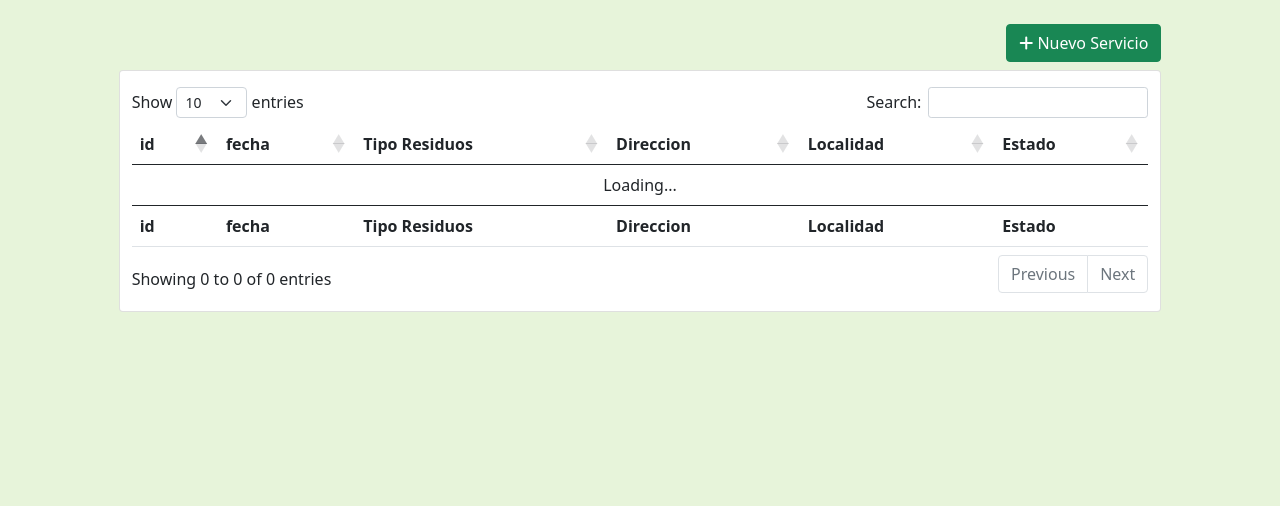
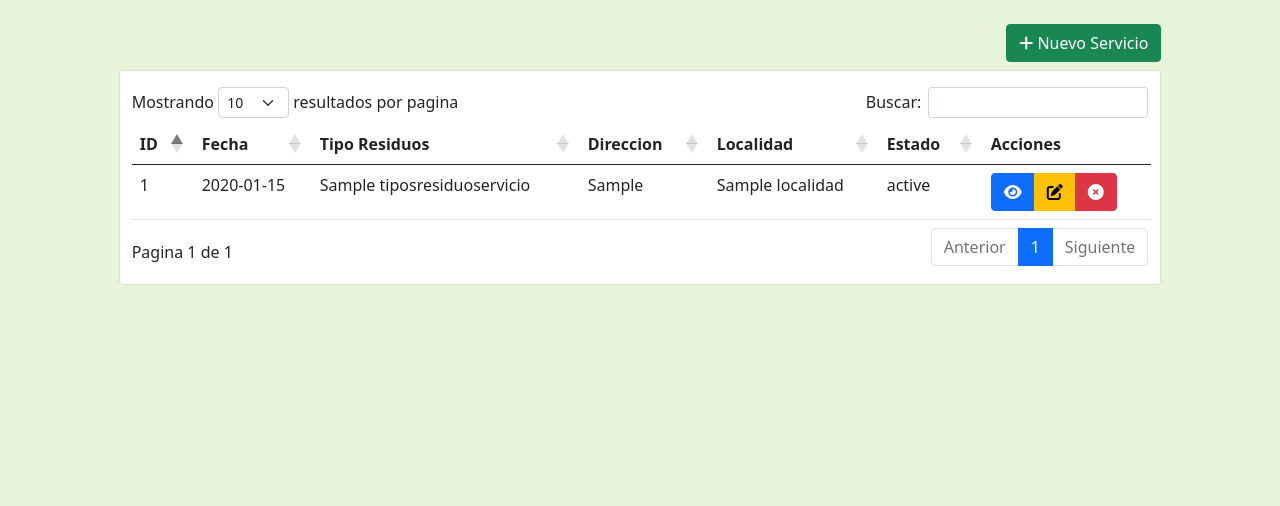
Before and after one commit to brayz987/EkoAPP, a PHP site: page /views/perfilDatatable.php in a window 1280 px wide. Shown: the part 56-562 px from the top of the page. Run offline with PHP 8.4, Linux system fonts and the light colour scheme; tables that the repository leaves empty or names only in its code hold one stand-in row (values such as "Sample post"); some libraries are stand-ins or nearby versions.

Commit message:
datatable

```diff
--- a/actions/getDatatableServicios.php
+++ b/actions/getDatatableServicios.php
@@ -10,7 +10,9 @@
 
     $result = $consulta->fetchAll(PDO::FETCH_FUNC, fn($id, $fecha, $tiporesiduo, $direccion, $localidad, $estado) => ["id" => $id, "fecha" => $fecha, "tiporesiduo" => $tiporesiduo, "direccion" => $direccion, "localidad" => $localidad, "estado" => $estado]);
 
-    echo json_encode($result);
+    echo json_encode([
+        'data' => $result
+    ]);
 $db = null;
 }
 
--- a/scripts/datatable.js
+++ b/scripts/datatable.js
@@ -1,8 +1,43 @@
 
 $(document).ready(function () {
     $('#tableServicios').DataTable({
+
+        responsive: true,
+        autoWidth: true,
+        searching: true,
         ajax: {
-            'url': '../actions/getDatatableServicios.php'
-        }
+            'url': '../actions/getDatatableServicios.php',
+            dataSrc: 'data'
+        },
+        columns: [
+            { data: 'id' },
+            { data: 'fecha' },
+            { data: 'tiporesiduo' },
+            { data: 'direccion' },
+            { data: 'localidad' },
+            { data: 'estado' }
+        ],
+        "language": {
+            "lengthMenu": "Mostrando _MENU_ resultados por pagina",
+            "zeroRecords": "No se encontraron resultados",
+            "info": "Pagina _PAGE_ de _PAGES_",
+            "infoEmpty": "No hay informacion disponible",
+            "search": "Buscar:",
+            "paginate": {
+                "first":      "Primara",
+                "last":       "Ultima",
+                "next":       "Siguiente",
+                "previous":   "Anterior"
+            },
+        },
+        select: true,
+        columnDefs: [
+            {  targets: 6,
+                'data': 'id',
+               render: function (data, type, row, meta) {
+                  return '<div class="btn-group" role="group" aria-label="Basic example"><a type="button"  href="../views/servicio.php?id='+data+'&view=see" class="btn btn-primary"><i class="fa-solid fa-eye"></i></a><a type="button"  href="../views/servicio.php?id='+data+'&view=edit" class="btn btn-warning"><i class="fa-solid fa-pen-to-square"></i></a><a type="button"  href="../views/servicio.php?id='+data+'&view=cancel" class="btn btn-danger"><i class="fa-solid fa-circle-xmark"></i></a></div>';
+               }
+
+            }]
     });
 })
--- a/template/footer.php
+++ b/template/footer.php
@@ -1,4 +1,3 @@
 
-<script src="../scripts/datatable.js"></script>
 </body>
 </html>
--- a/template/footerOrange.php
+++ b/template/footerOrange.php
@@ -7,6 +7,5 @@
         </div>
     </footer>
 
-<script src="../scripts/datatable.js"></script>
 </body>
 </html>
--- a/template/header.php
+++ b/template/header.php
@@ -8,9 +8,12 @@
     <link href="https://cdn.jsdelivr.net/npm/bootstrap@5.0.2/dist/css/bootstrap.min.css" rel="stylesheet" integrity="sha384-EVSTQN3/azprG1Anm3QDgpJLIm9Nao0Yz1ztcQTwFspd3yD65VohhpuuCOmLASjC" crossorigin="anonymous">
     <link rel="stylesheet" href="/EkoAPP/css/default.css">
     <link rel="stylesheet" href="https://cdn.datatables.net/1.12.1/css/dataTables.bootstrap5.min.css">
+
     <script src="../scripts/jQuery.js"></script>
     <script src="https://cdn.datatables.net/1.12.1/js/jquery.dataTables.min.js"></script>
     <script src="https://cdn.datatables.net/1.12.1/js/dataTables.bootstrap5.min.js"></script>
+
+
     <script src="https://cdn.jsdelivr.net/npm/bootstrap@5.0.2/dist/js/bootstrap.bundle.min.js" integrity="sha384-MrcW6ZMFYlzcLA8Nl+NtUVF0sA7MsXsP1UyJoMp4YLEuNSfAP+JcXn/tWtIaxVXM" crossorigin="anonymous"></script>
     <script src="https://kit.fontawesome.com/3aaaae7e62.js" crossorigin="anonymous"></script>
     <title>EkoApp</title>
--- a/views/perfilDatatable.php
+++ b/views/perfilDatatable.php
@@ -4,7 +4,7 @@
 <header class="container-fluid color-btn fixed-top">
     <div class="row size-orange">
         <div class="col-11 text-light d-flex">
-            <a class="nav-link link-light pt-3" href="perfilUsuario.php"><i class="fa-solid fa-house fa-lg"></i></a>
+            <a class="nav-link link-light pt-3" href="perfilDatatable.php"><i class="fa-solid fa-house fa-lg"></i></a>
             <p class="pt-2 px-4 fs-4">Servicios</p>
         </div>
     </div>
@@ -27,24 +27,15 @@
                 <table class="table" id="tableServicios" >
                 <thead>
                     <tr>
-                        <th>id</th>
-                        <th>fecha</th>
+                        <th>ID</th>
+                        <th>Fecha</th>
                         <th>Tipo Residuos</th>
                         <th>Direccion</th>
                         <th>Localidad</th>
                         <th>Estado</th>
+                        <th>Acciones</th>
                     </tr>
                 </thead>
-                <tfoot>
-                    <tr>
-                        <th>id</th>
-                        <th>fecha</th>
-                        <th>Tipo Residuos</th>
-                        <th>Direccion</th>
-                        <th>Localidad</th>
-                        <th>Estado</th>
-                    </tr>
-                </tfoot>
             </table>
                 </div>
             </div>
@@ -55,4 +46,5 @@
 
 </div>
 
+<script src="../scripts/datatable.js"></script>
 <?php include '../template/footerOrange.php' ?>
--- a/views/servicio.php
+++ b/views/servicio.php
@@ -18,7 +18,7 @@
 <header class="container-fluid color-btn fixed-top">
     <div class="row size-orange">
         <div class="col-11 text-light d-flex">
-            <a class="nav-link link-light pt-3" href="perfilUsuario.php"><i class="fa-solid fa-house fa-lg"></i></a>
+            <a class="nav-link link-light pt-3" href="perfilDatatable.php"><i class="fa-solid fa-house fa-lg"></i></a>
             <p class="pt-2 px-4 fs-4">Nuevo Servicio</p>
         </div>
     </div>
```
Also changed, not shown: Class/DatosBasicos.php (+0 -8 lines), views/perfilUsuario.php (line endings or trailing spaces).
